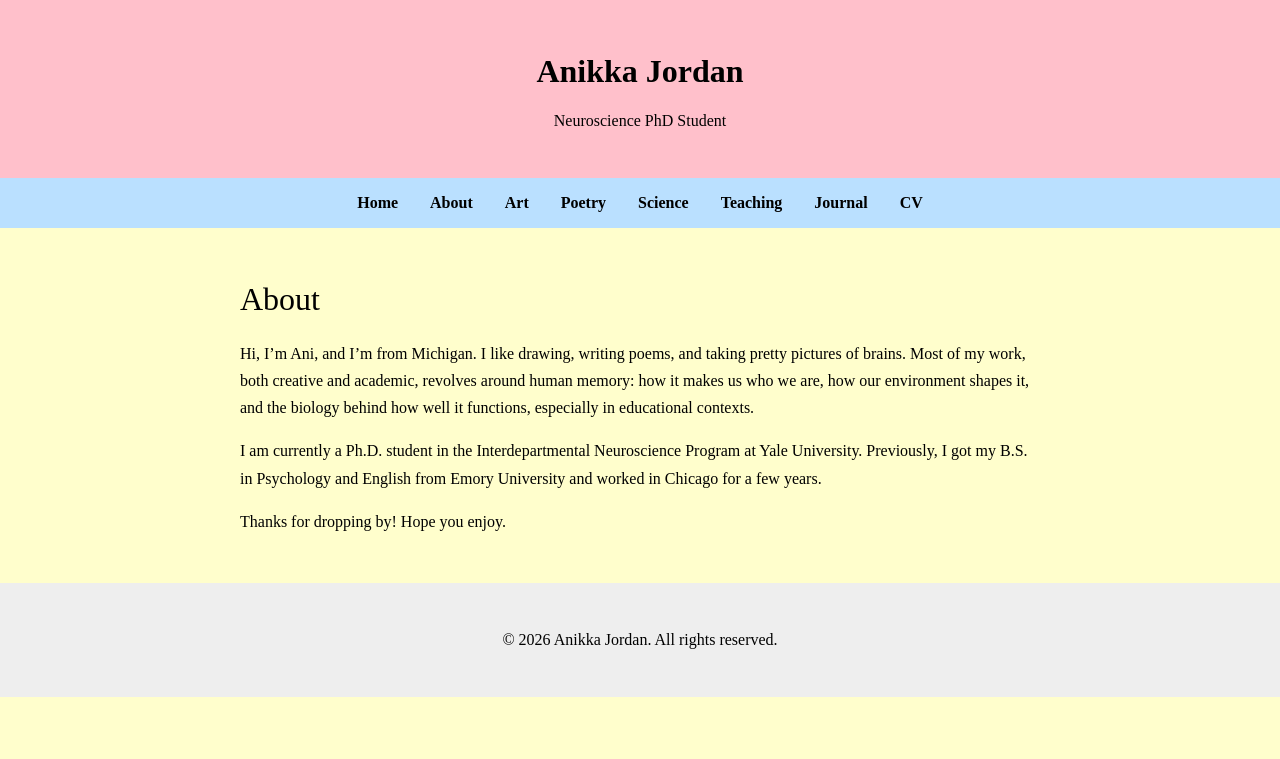
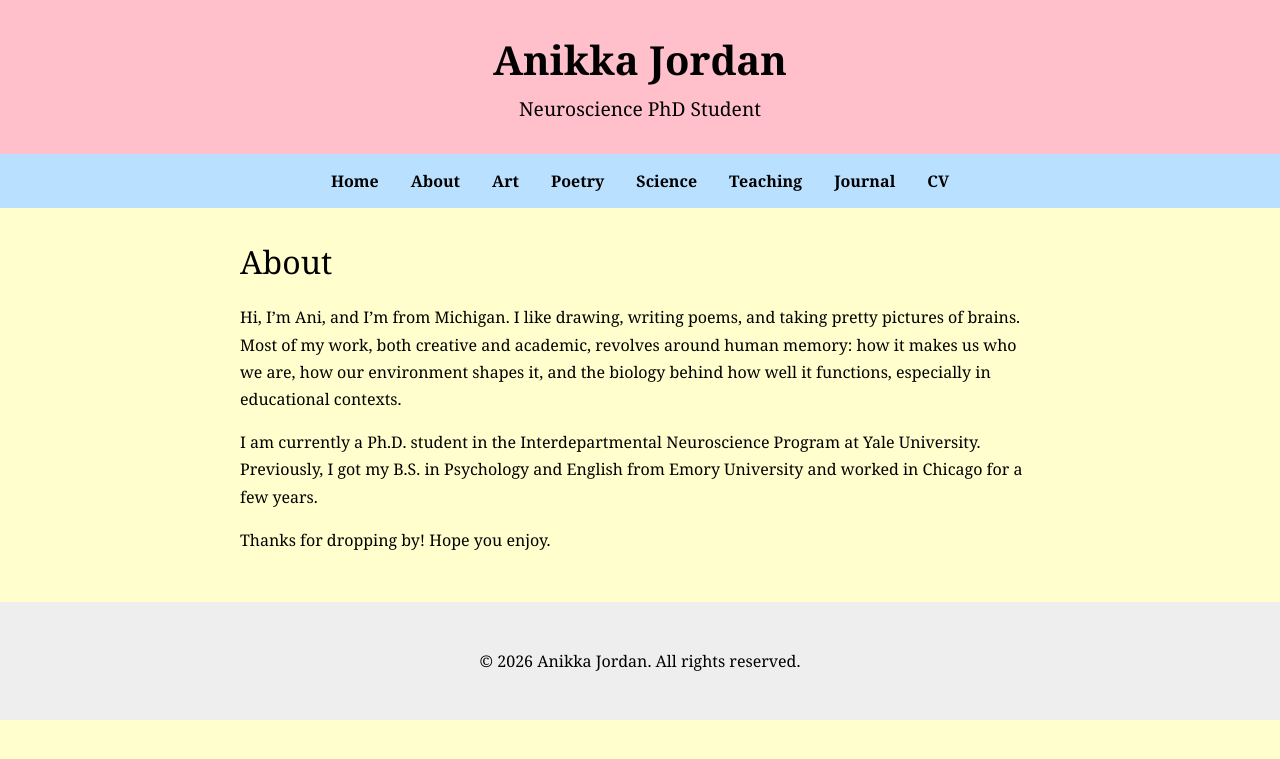
Before and after one commit to anikka-jordan/anikka, a Jekyll site: the page built from about/index.md, in a window 1280 px wide. Shown: the top 759 px of the page. Built offline with Jekyll 4.4.1, drawn with Linux system fonts in a browser that asks for light colours.

Commit message:
testing stylesheet 3

```diff
--- a/assets/css/style.css
+++ b/assets/css/style.css
@@ -1,10 +1,14 @@
+/* ===== Overall page ===== */
+
 body {
-    font-family: 'Cormorant Garamond', serif;
-    margin: 0;
-    padding: 0;
-    background: #FFFECC;
-    color: black;
+  font-family: Georgia, serif;
+  margin: 0;
+  padding: 0;
+  background: #FFFECC;
+  color: black;
 }
+
+/* ===== Header ===== */
 
 header {
   background: pink;
@@ -12,6 +16,18 @@ header {
   padding: 2rem;
   text-align: center;
 }
+
+header h1 {
+  margin: 0;
+  font-size: 2.5rem;
+}
+
+header p {
+  margin: 0.5rem 0 0;
+  font-size: 1.2rem;
+}
+
+/* ===== Navigation ===== */
 
 nav {
   display: flex;
@@ -31,25 +47,20 @@ nav a:hover {
   text-decoration: underline;
 }
 
-section {
-  padding: 2rem;
-  max-width: 800px;
-  margin: auto;
-}
-
-footer {
-  text-align: center;
-  padding: 2rem;
-  background: #eee;
-}
+/* ===== Main content ===== */
 
 main {
   padding: 2rem;
   max-width: 800px;
-  margin: auto;
+  margin: 0 auto;
 }
 
-main h1,
+main h1 {
+  font-size: 2rem;
+  font-weight: normal;
+  margin-top: 0;
+}
+
 main h2,
 main h3 {
   font-weight: normal;
@@ -58,3 +69,11 @@ main h3 {
 main p {
   line-height: 1.7;
 }
+
+/* ===== Footer ===== */
+
+footer {
+  text-align: center;
+  padding: 2rem;
+  background: #eee;
+}
```
Also changed, not shown: 1 other file.
